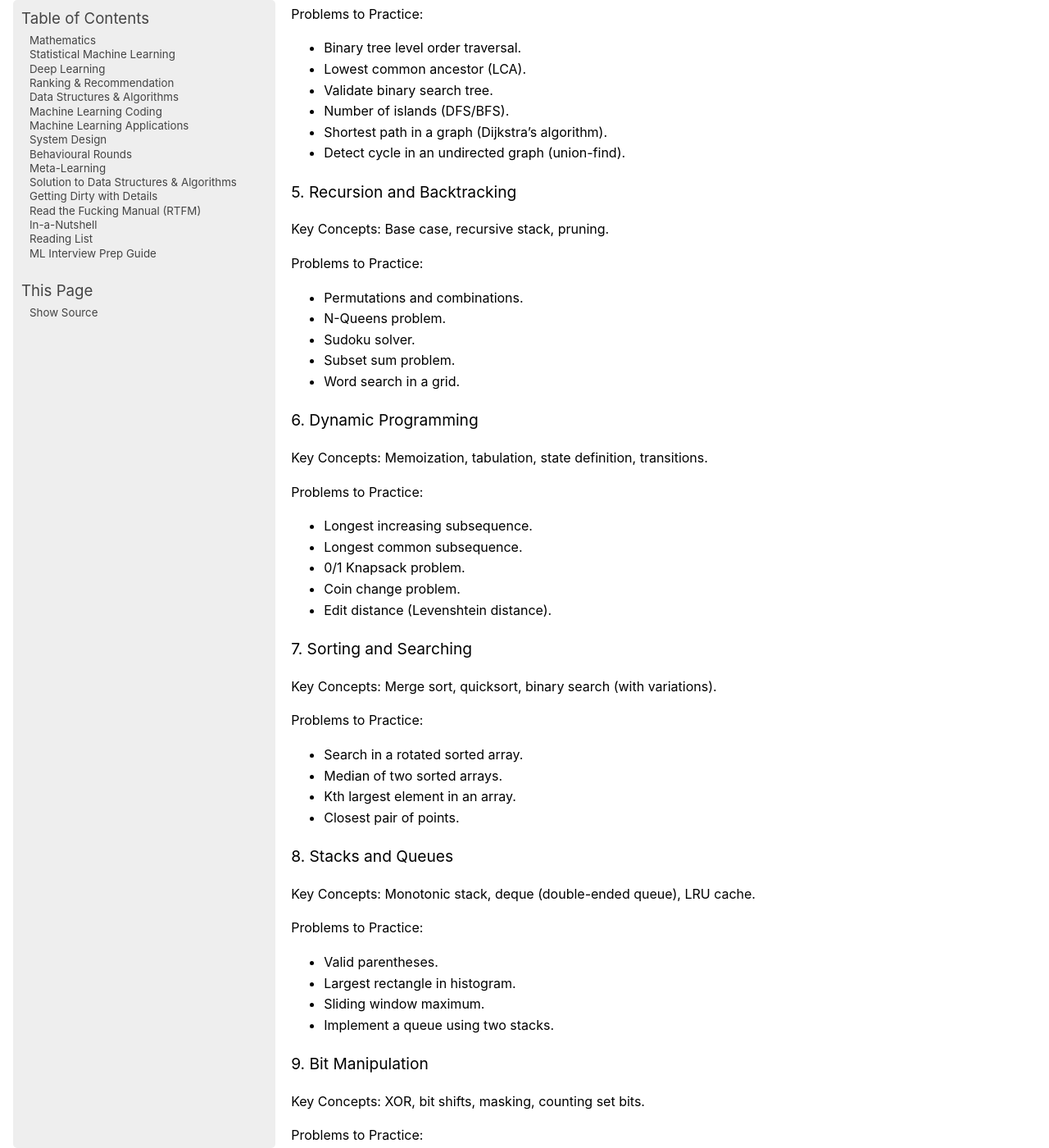
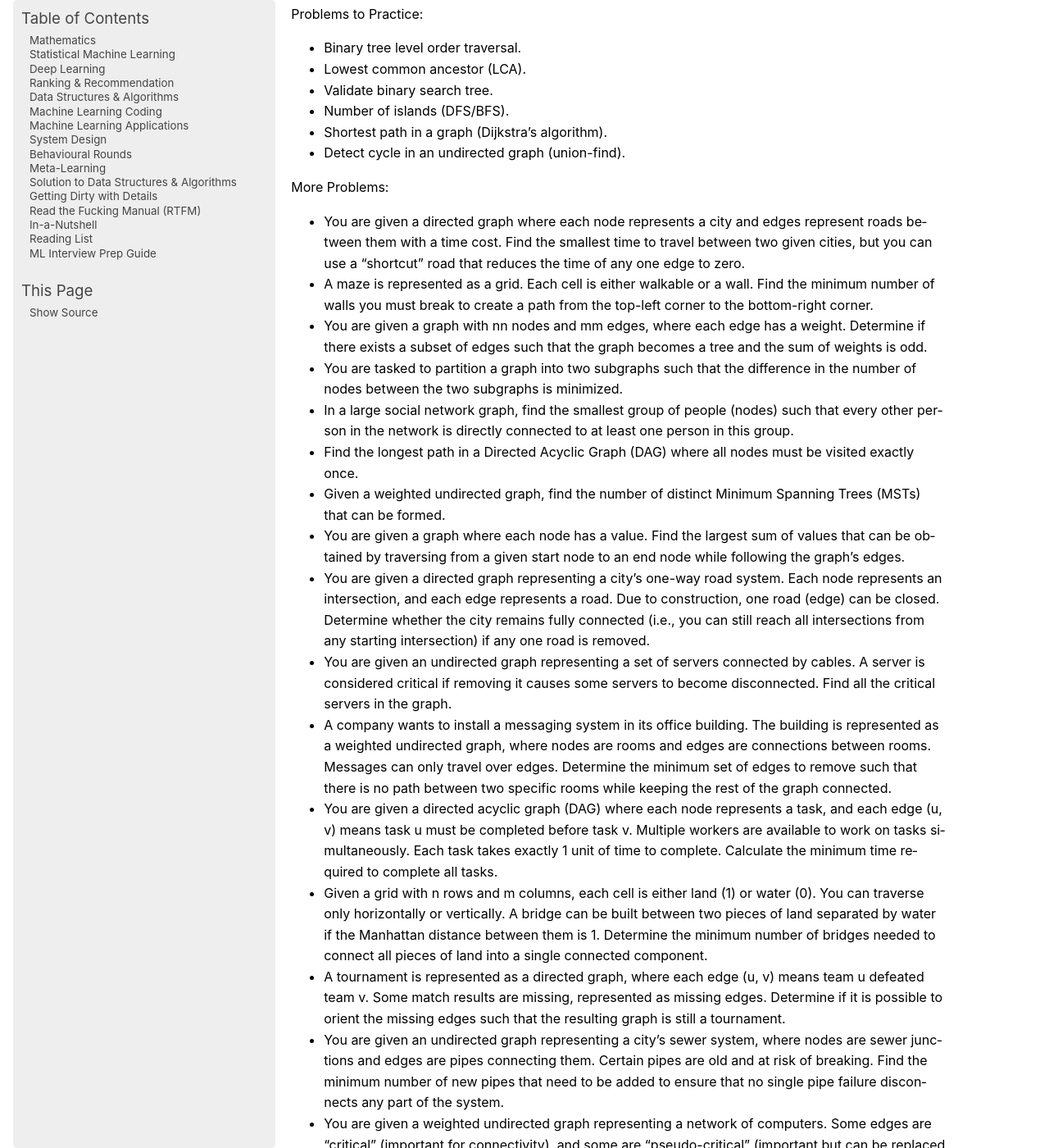
Before and after one commit to uselesstechjunks/leetcode, a Sphinx documentation site: the page built from docs/source/dsalgo.rst, in a window 1280 px wide and 1400 px high, scrolled down 3152 px. Shown: the whole window at 82% size. Built offline with Sphinx 7.4.7, drawn with Linux system fonts in a browser that asks for light colours; some of the changed text lies outside the part shown.

Commit message:
Update dsalgo.rst

```diff
--- a/docs/source/dsalgo.rst
+++ b/docs/source/dsalgo.rst
@@ -127,6 +127,25 @@ Problems to Practice:
 * Number of islands (DFS/BFS).
 * Shortest path in a graph (Dijkstra’s algorithm).
 * Detect cycle in an undirected graph (union-find).
+
+More Problems:
+
+* You are given a directed graph where each node represents a city and edges represent roads between them with a time cost. Find the smallest time to travel between two given cities, but you can use a "shortcut" road that reduces the time of any one edge to zero.
+* A maze is represented as a grid. Each cell is either walkable or a wall. Find the minimum number of walls you must break to create a path from the top-left corner to the bottom-right corner.
+* You are given a graph with nn nodes and mm edges, where each edge has a weight. Determine if there exists a subset of edges such that the graph becomes a tree and the sum of weights is odd.
+* You are tasked to partition a graph into two subgraphs such that the difference in the number of nodes between the two subgraphs is minimized.
+* In a large social network graph, find the smallest group of people (nodes) such that every other person in the network is directly connected to at least one person in this group.
+* Find the longest path in a Directed Acyclic Graph (DAG) where all nodes must be visited exactly once.
+* Given a weighted undirected graph, find the number of distinct Minimum Spanning Trees (MSTs) that can be formed.
+* You are given a graph where each node has a value. Find the largest sum of values that can be obtained by traversing from a given start node to an end node while following the graph’s edges.
+* You are given a directed graph representing a city's one-way road system. Each node represents an intersection, and each edge represents a road. Due to construction, one road (edge) can be closed. Determine whether the city remains fully connected (i.e., you can still reach all intersections from any starting intersection) if any one road is removed.
+* You are given an undirected graph representing a set of servers connected by cables. A server is considered critical if removing it causes some servers to become disconnected. Find all the critical servers in the graph.
+* A company wants to install a messaging system in its office building. The building is represented as a weighted undirected graph, where nodes are rooms and edges are connections between rooms. Messages can only travel over edges. Determine the minimum set of edges to remove such that there is no path between two specific rooms while keeping the rest of the graph connected.
+* You are given a directed acyclic graph (DAG) where each node represents a task, and each edge (u, v) means task u must be completed before task v. Multiple workers are available to work on tasks simultaneously. Each task takes exactly 1 unit of time to complete. Calculate the minimum time required to complete all tasks.
+* Given a grid with n rows and m columns, each cell is either land (1) or water (0). You can traverse only horizontally or vertically. A bridge can be built between two pieces of land separated by water if the Manhattan distance between them is 1. Determine the minimum number of bridges needed to connect all pieces of land into a single connected component.
+* A tournament is represented as a directed graph, where each edge (u, v) means team u defeated team v. Some match results are missing, represented as missing edges. Determine if it is possible to orient the missing edges such that the resulting graph is still a tournament.
+* You are given an undirected graph representing a city's sewer system, where nodes are sewer junctions and edges are pipes connecting them. Certain pipes are old and at risk of breaking. Find the minimum number of new pipes that need to be added to ensure that no single pipe failure disconnects any part of the system.
+* You are given a weighted undirected graph representing a network of computers. Some edges are "critical" (important for connectivity), and some are "pseudo-critical" (important but can be replaced by other edges). Write an algorithm to classify each edge as critical, pseudo-critical, or neither.
 
 5. Recursion and Backtracking
 ---------------------------------------------------------------------------------
```
